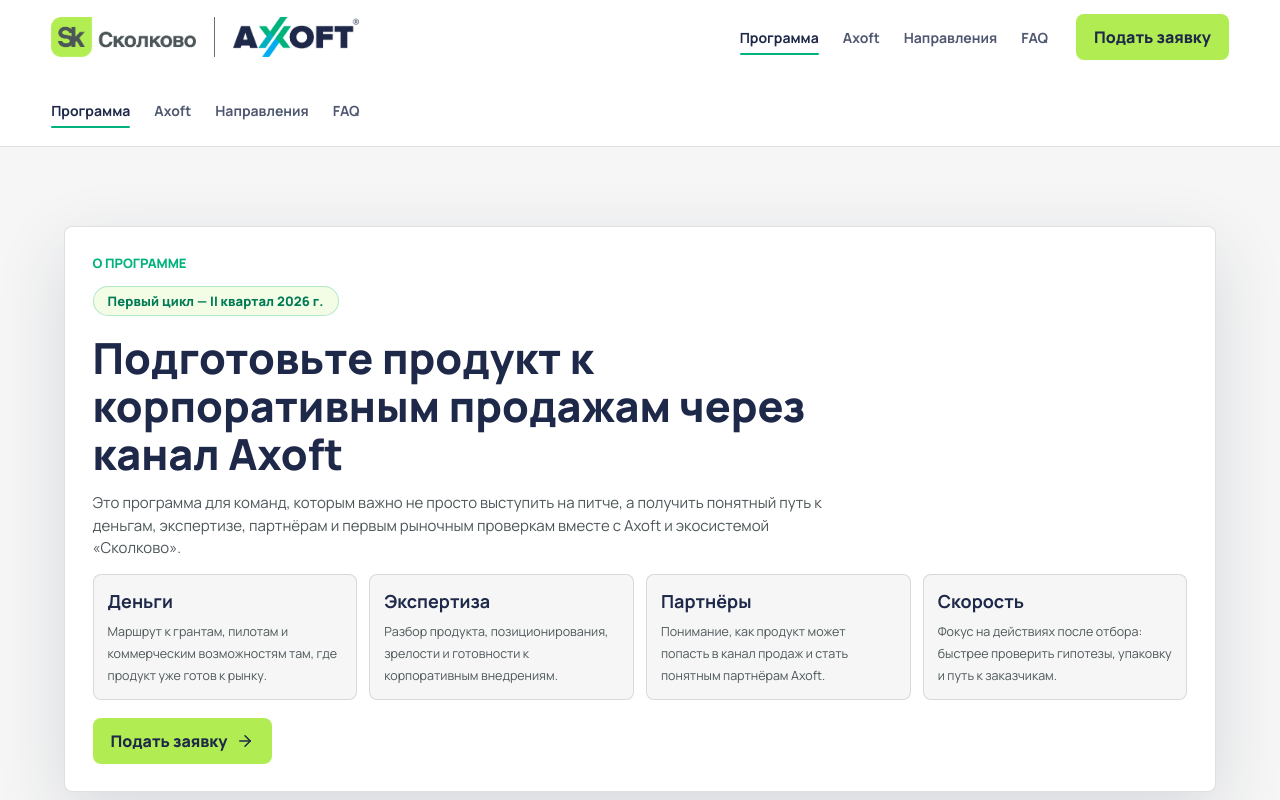
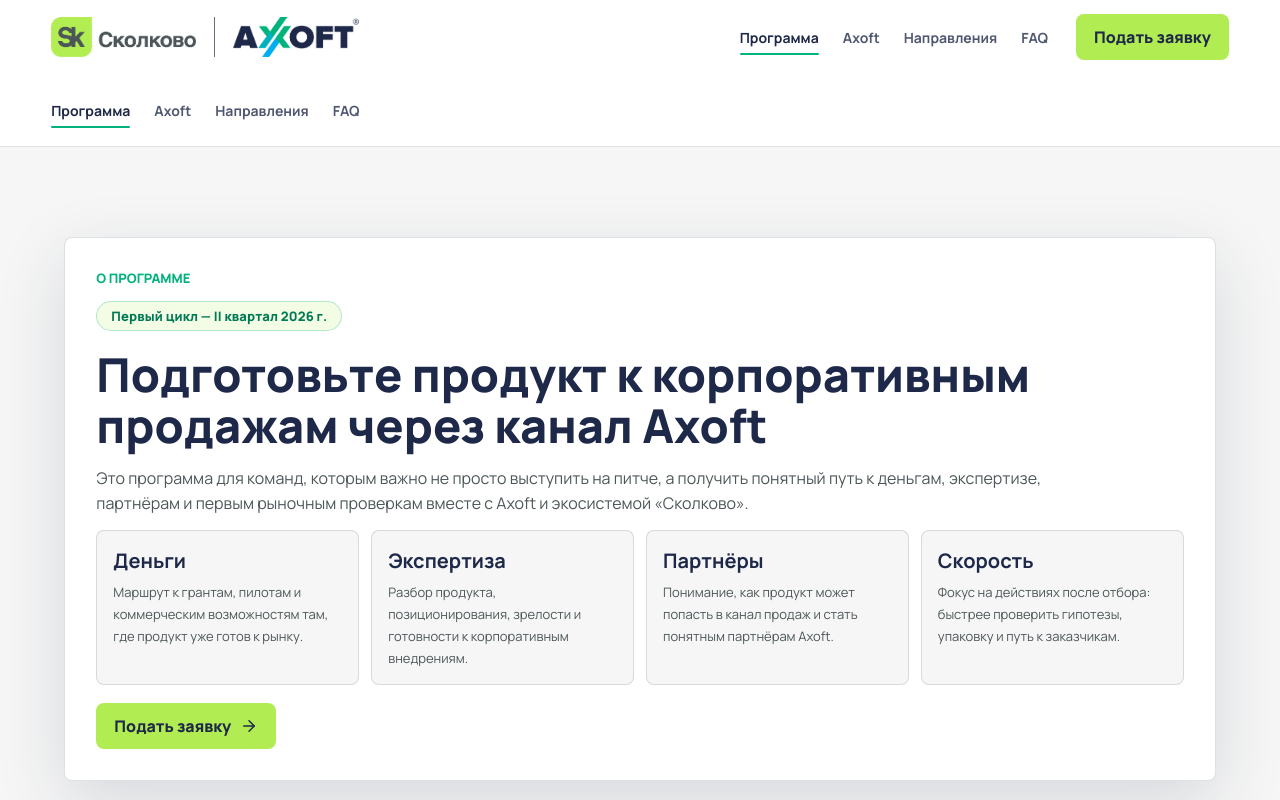
Before and after one commit to asryazanov/up-axoft-skolkovo-landing, a Next.js app: page / in a window 1280 px wide. Shown: the top 800 px of the page. Built offline with nearby package versions, Linux system fonts and the light colour scheme.

Commit message:
Rebalance first screen typography

```diff
--- a/app/globals.css
+++ b/app/globals.css
@@ -331,24 +331,24 @@
   align-items: flex-start;
   justify-self: center;
   width: 100%;
-  max-width: 1180px;
-  padding: clamp(20px, 2.15vw, 28px);
+  max-width: 1280px;
+  padding: clamp(22px, 2.45vw, 34px);
   box-shadow: var(--shadow);
 }
 
 .program-panel h1 {
-  max-width: 820px;
-  color: var(--navy);
-  font-size: clamp(36px, 3.35vw, 48px);
-  line-height: 1.12;
-  margin-bottom: 14px;
+  max-width: 1120px;
+  color: var(--navy);
+  font-size: clamp(42px, 3.65vw, 58px);
+  line-height: 1.08;
+  margin-bottom: 16px;
 }
 
 .program-panel > p:not(.eyebrow):not(.hero-notice) {
-  max-width: 760px;
+  max-width: 980px;
   color: var(--gray);
-  font-size: clamp(15px, 1.05vw, 17px);
-  line-height: 1.5;
+  font-size: clamp(16px, 1.18vw, 18px);
+  line-height: 1.55;
   margin-bottom: 0;
 }
 
@@ -361,8 +361,8 @@
 }
 
 .result-grid article {
-  min-height: 104px;
-  padding: 14px;
+  min-height: 112px;
+  padding: 16px;
   border: 1px solid var(--line);
   border-radius: 8px;
   background: var(--soft);
@@ -372,13 +372,13 @@
   display: block;
   margin-bottom: 6px;
   color: var(--navy);
-  font-size: 18px;
+  font-size: 20px;
 }
 
 .result-grid span {
   color: var(--gray);
-  font-size: 12.5px;
-  line-height: 1.42;
+  font-size: 13px;
+  line-height: 1.45;
 }
 
 .partner-panel {
```
